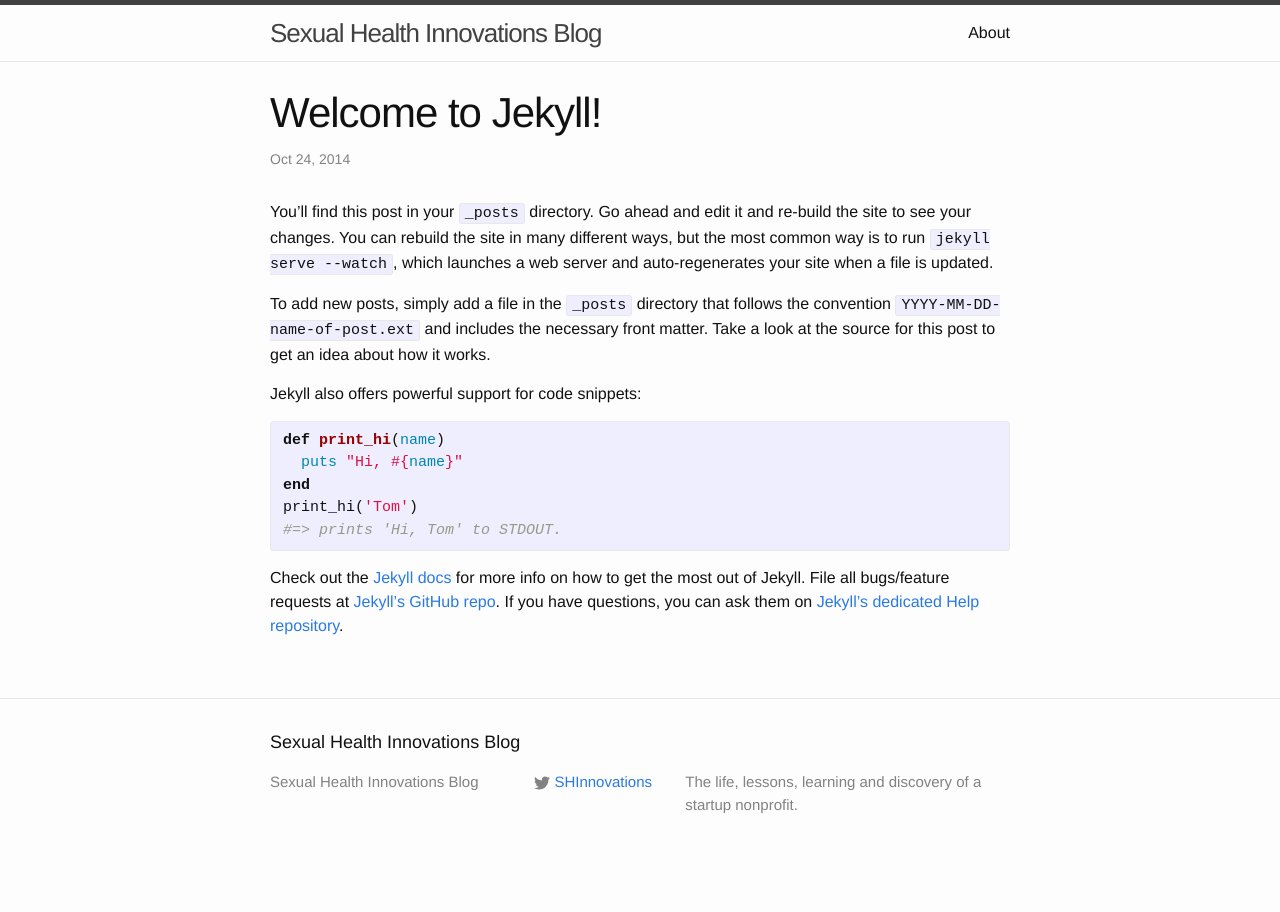
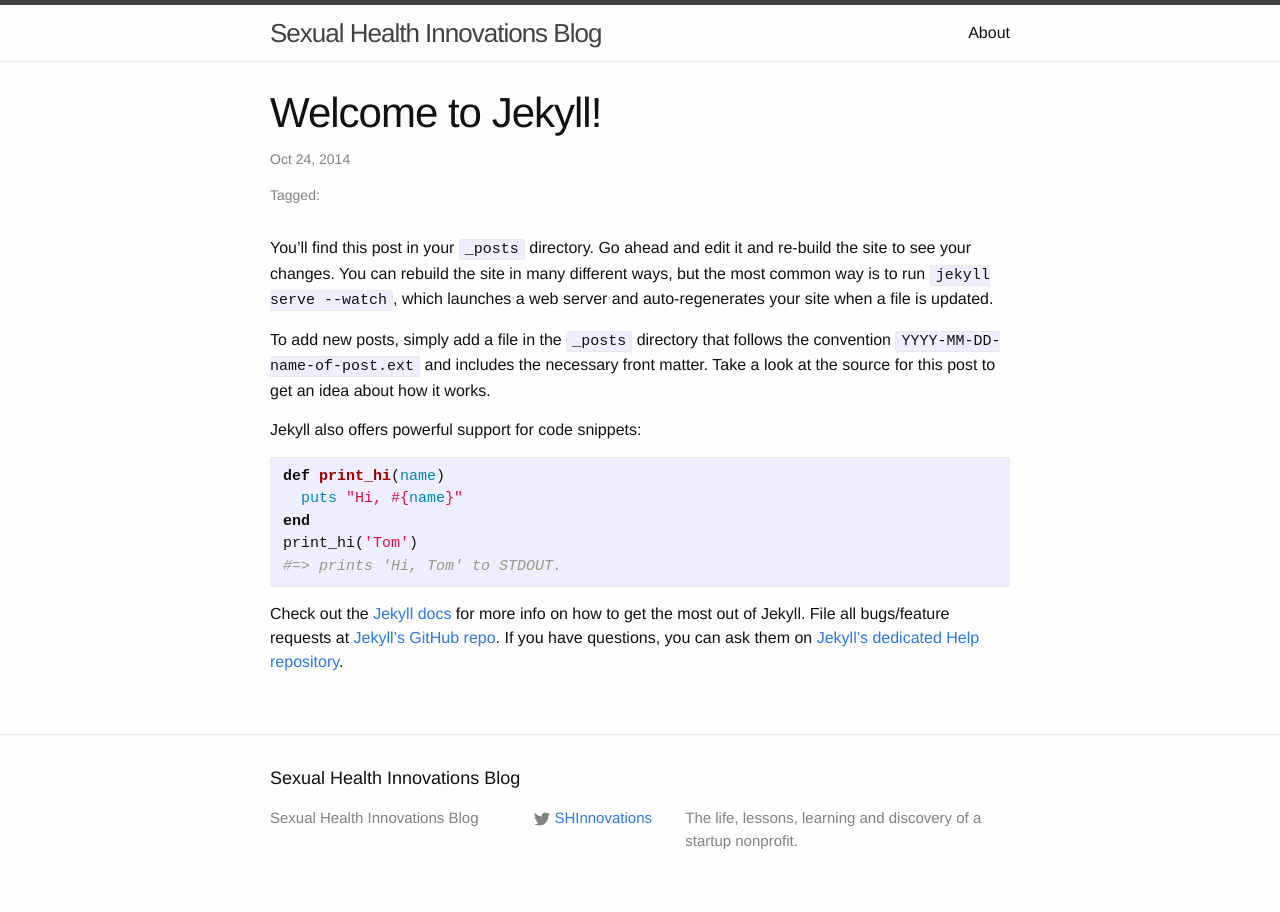
Before and after one commit to TsukishirOSan/sexualhealthinnovations.github.io-old, a Jekyll site: the page built from _posts/2014-10-24-welcome-to-jekyll.markdown, in a window 1280 px wide. Built offline with Jekyll 4.4.1, drawn with Linux system fonts in a browser that asks for light colours.

Commit message:
adding emoji support and tag display

```diff
--- a/Gemfile
+++ b/Gemfile
@@ -6,3 +6,4 @@ versions = JSON.parse(open('https://pages.github.com/versions.json').read)
 
 gem 'github-pages', versions['github-pages']
 gem 'jekyll'
+gem 'emoji_for_jekyll'
--- a/_config.yml
+++ b/_config.yml
@@ -12,3 +12,4 @@ github_username:  #SexualHealthInnovations
 
 # Build settings
 markdown: kramdown
+gems: ['emoji_for_jekyll']
--- a/_layouts/post.html
+++ b/_layouts/post.html
@@ -6,6 +6,14 @@ layout: default
   <header class="post-header">
     <h1 class="post-title">{{ page.title }}</h1>
     <p class="post-meta">{{ page.date | date: "%b %-d, %Y" }}{% if page.author %} • {{ page.author }}{% endif %}{% if page.meta %} • {{ page.meta }}{% endif %}</p>
+    <p class="post-meta">
+      {% if page.tags %}
+      Tagged:
+      {% for tag in page.tags %}
+      {{ tag }}
+      {% endfor %}
+      {% endif %}
+    </p>
   </header>
 
   <article class="post-content">
```
Also changed, not shown: Gemfile.lock.
